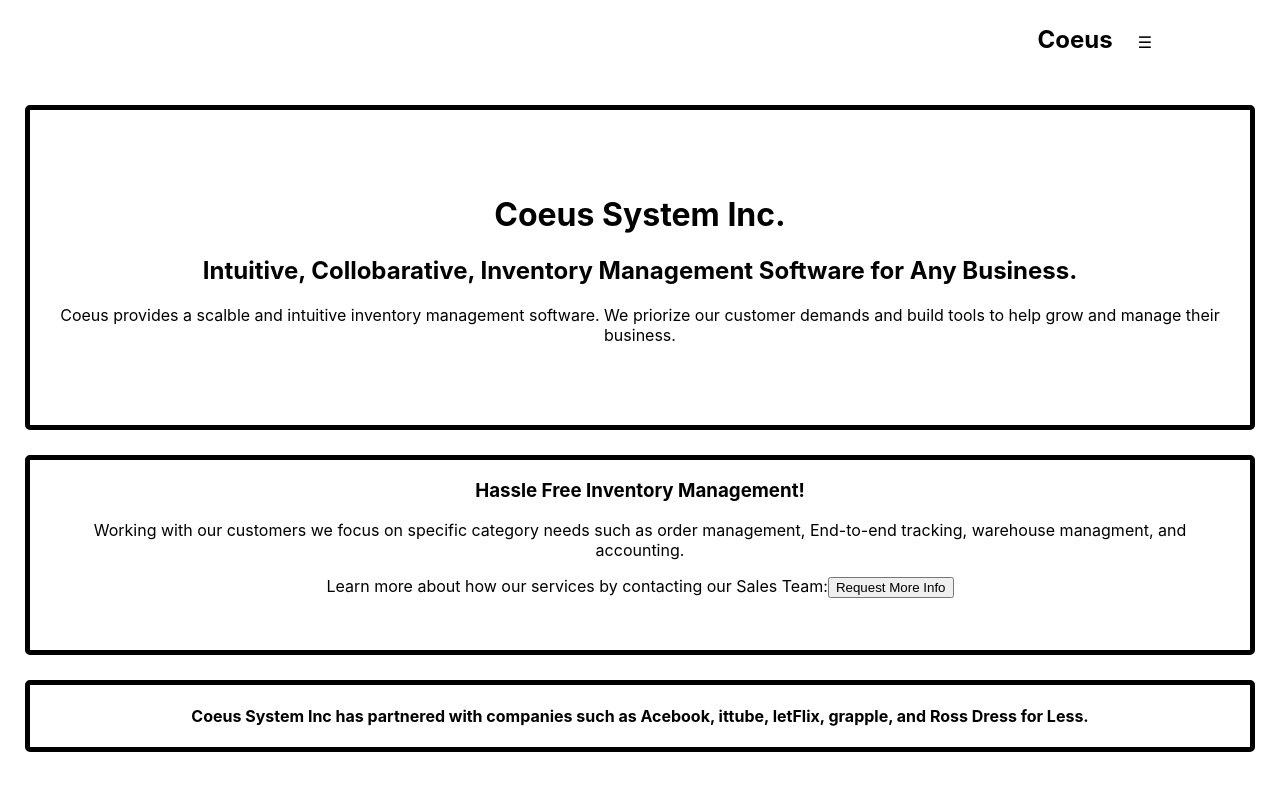
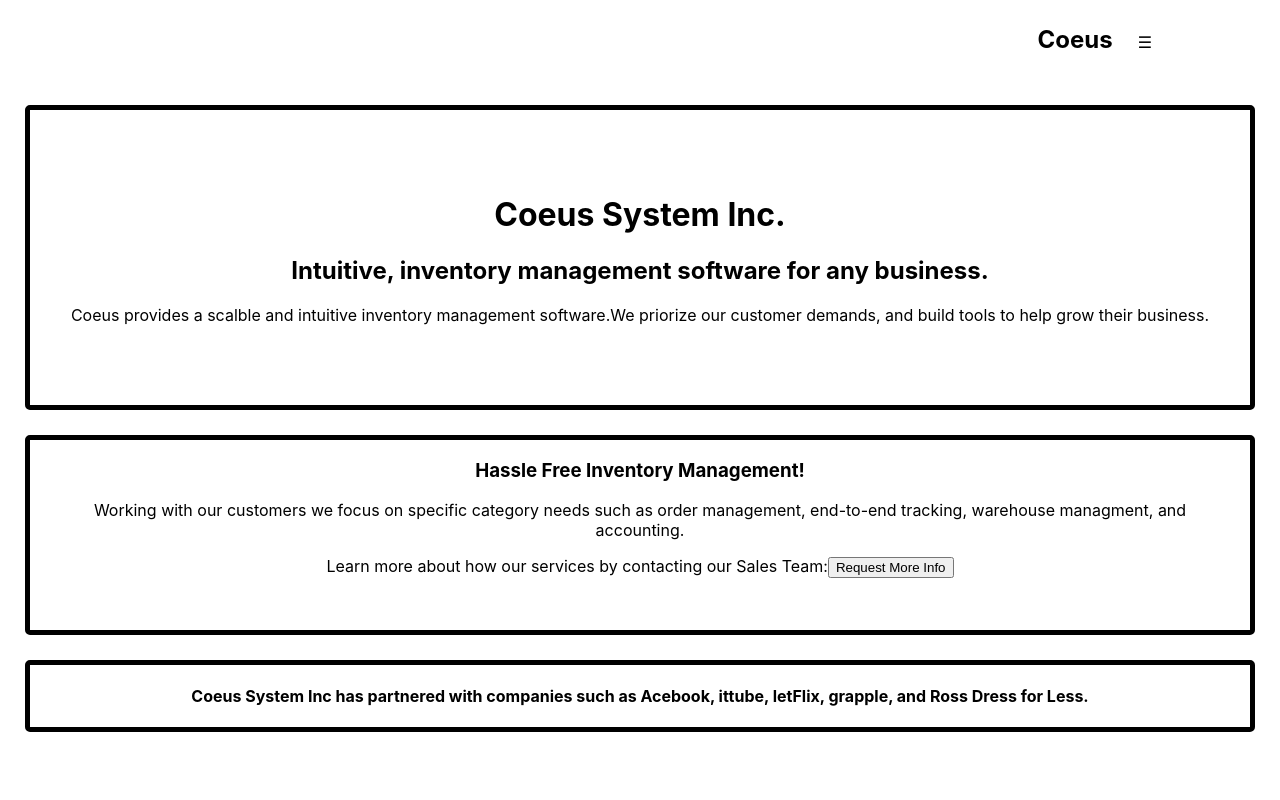
Before and after one commit to tchang46343/Coeus-Systems-Inc.-, a React (Create React App) app: page / in a window 1280 px wide. Shown: the top 800 px of the page. Built offline with nearby package versions, Linux system fonts and the light colour scheme.

Commit message:
Fixed Grammar mistakes and uniformed naming convention

```diff
--- a/src/Components/HomePage/MarketingService.js
+++ b/src/Components/HomePage/MarketingService.js
@@ -13,14 +13,11 @@ export default class AdvertisingServices extends React.Component {
       <div>
         <header className="banner">
           <h1>Coeus System Inc.</h1>
-          <h2>
-            Intuitive, Collobarative, Inventory Management Software for Any
-            Business.
-          </h2>
+          <h2>Intuitive, inventory management software for any business.</h2>
           <p>
             Coeus provides a scalble and intuitive inventory management
-            software. We priorize our customer demands and build tools to help
-            grow and manage their business.
+            software.We priorize our customer demands, and build tools to help
+            grow their business.
           </p>
         </header>
         <form className="ServiceHook" onSubmit={event => this.onSubmit(event)}>
@@ -29,7 +26,7 @@ export default class AdvertisingServices extends React.Component {
           </header>
           <p>
             Working with our customers we focus on specific category needs such
-            as order management, End-to-end tracking, warehouse managment, and
+            as order management, end-to-end tracking, warehouse managment, and
             accounting.
           </p>
           <p>
--- a/src/Components/HomePage/UserPages/UserChanges/Post.js
+++ b/src/Components/HomePage/UserPages/UserChanges/Post.js
@@ -7,8 +7,8 @@ export default class PostData extends React.Component {
     super(props);
     this.state = {
       vendor: " ",
-      item: " ",
-      availability: " "
+      item_name: " ",
+      availbility: " "
     };
   }
 
@@ -17,20 +17,20 @@ export default class PostData extends React.Component {
       vendor
     });
   }
-  itemChanged(item) {
+  itemChanged(item_name) {
     this.setState({
-      item
+      item_name
     });
   }
-  availabilityChanged(availability) {
+  availabilityChanged(availbility) {
     this.setState({
-      availability
+      availbility
     });
   }
   onSubmit(event) {
     event.preventDefault();
-    const { vendor, item, availability } = this.state;
-    const newVendor = { vendor, item, availability };
+    const { vendor, item_name, availbility } = this.state;
+    const newVendor = { vendor, item_name, availbility };
     const url = "https://coeus-system-inc.herokuapp.com/inventory";
     const options = {
       method: "POST",
@@ -51,7 +51,7 @@ export default class PostData extends React.Component {
       .then(data => {
         this.setState({
           vendor: " ",
-          item: " ",
+          item_name: " ",
           availability: "Yes"
         });
         this.props.onSubmit(newVendor);
@@ -82,17 +82,17 @@ export default class PostData extends React.Component {
             className="PostID"
             placeholder="GT-413-10"
             required
-            value={this.state.item}
+            value={this.state.item_name}
             onChange={e => this.itemChanged(e.target.value)}
           ></input>
 
-          <label className="item">QTY Available:</label>
+          <label className="item">Available(Yes or No):</label>
           <input
             type="string"
             className="PostQtyAvail"
             placeholder="Yes or No"
             required
-            value={this.state.availability}
+            value={this.state.availbility}
             onChange={e => this.availabilityChanged(e.target.value)}
           ></input>
           <button className="PostButton">POST</button>
```
